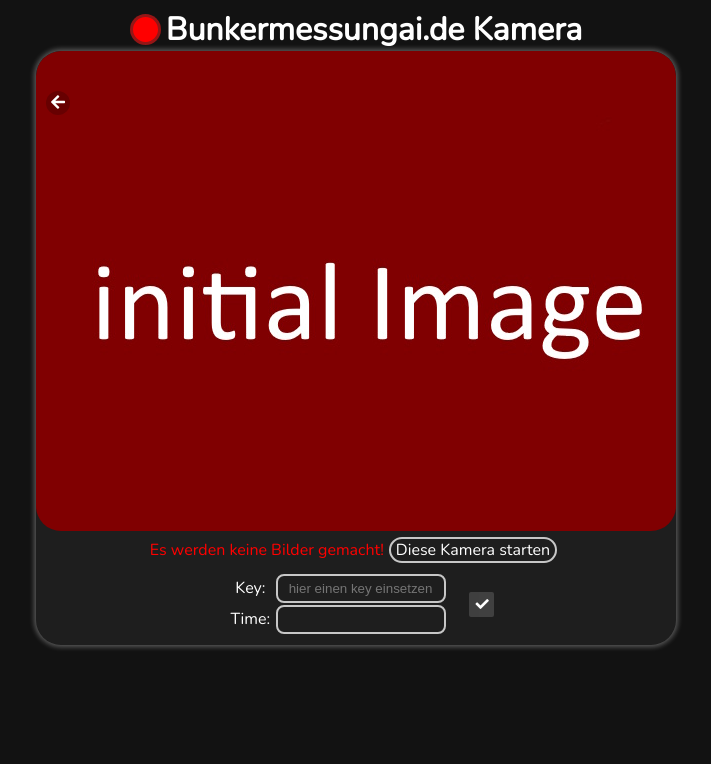
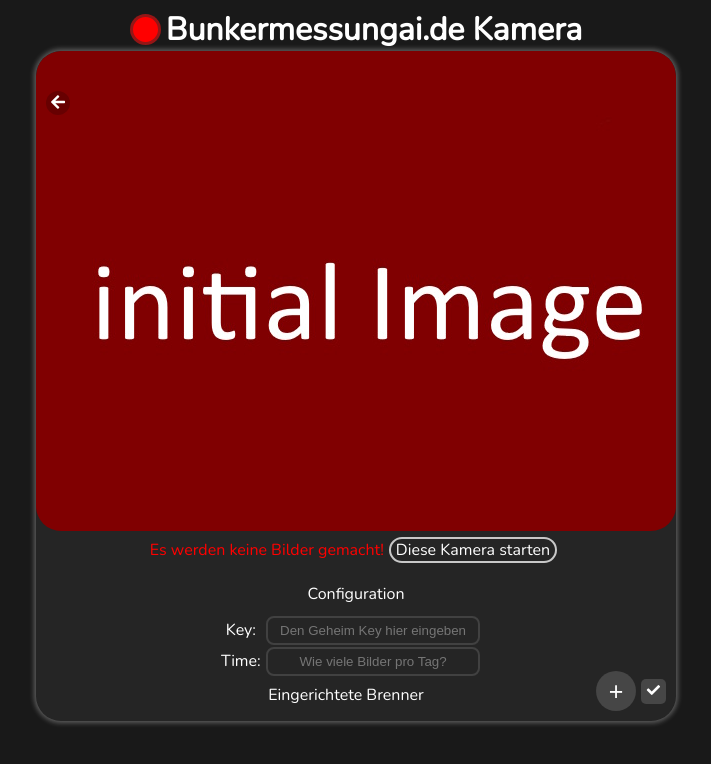
Before and after one commit to Erfinden/bunkermessungai-local, a Flask app: template templates/index.html in a window 1280 px wide. Shown: the top 764 px of the page, without its empty margins (284-995 px from the left). Run offline with Flask 3, Linux system fonts and the light colour scheme; the template is opened without the code that fills it, so the values that code supplies are empty; parts of the project's set-up code (start-up, migrations or seed data) failed here and were passed over.

Commit message:
config rework

```diff
--- a/cam.py
+++ b/cam.py
@@ -152,13 +152,24 @@ def periodic_ping():
 @app.route('/update_config', methods=['POST'])
 def update_config():
     global config
+
     key = request.form.get('key')
     time = request.form.get('time')
+
+    # Brenner Fields - these are now lists
+    brenner_ips = request.form.getlist('brenner_ip')
+    brenner_names = request.form.getlist('brenner_name')
+
     config['key'] = key
     config['time'] = time
+    config['brenner'] = [
+        {"ip": ip, "name": name} for ip, name in zip(brenner_ips, brenner_names)
+    ]
+
     with open('config.json', 'w') as f:
         json.dump(config, f, indent=4)
     return redirect('/')
+
 
 
 class HdgComm:
--- a/static/style.css
+++ b/static/style.css
@@ -10,20 +10,39 @@
     .capturebtn{
         flex-direction: column;
     }
+    #brennerFields{
+        margin:0px !important;
+    }
+    .deleteBrenner{
+        margin:0px !important;
+    }
+    .content{
+        padding-bottom: 60px !important;
+    }
+}
+
+@media screen and (max-width: 200px) {
+    body{
+        display: none !important;
+    }
+    html{
+        background: red;
+    }
 }
 
 body, html{
     color-scheme: dark;
+    background:#191919;
 }
 
 input[type="text"]{
     border-radius: 8px;
     border-width: 2px;
-    border-color: rgba(255, 255, 255, 0.75);
+    border-color: rgba(128, 128, 128, 0.3);
     border-style: solid;
     margin: 1px;
     width: 200px;
-    max-width: 60%;
+    max-width: 80%;
     padding: 5px;
     background-color: transparent;
     text-align: center;
@@ -35,15 +54,14 @@ button[type="submit"]{
     width: 25px;
     display: grid;
     place-content: center;
-    padding: 2px 0 0 2px;
     cursor: pointer;
     background: rgba(255, 255, 255, 0.15);
     border: none;
-    border-radius: 2px;
+    border-radius: 5px;
     transition: 0.3s ease-in-out;
 }
 
-button[type="submit"]:hover{
+button:hover{
     background: rgba(255, 255, 255, 0.75);
     color: black
 }
@@ -56,6 +74,19 @@ button[type="submit"]:hover{
     margin-top: 10px;
 }
 
+.button-glow {
+    animation: glow 1s ease-in-out infinite alternate;
+}
+
+@keyframes glow {
+    from {
+        box-shadow: 0 0 5px #fff, 0 0 10px #fff, 0 0 15px #009e28, 0 0 20px #009e28;
+    }
+    to {
+        box-shadow: 0 0 10px #fff, 0 0 20px #fff, 0 0 30px #009e28, 0 0 40px #009e28;
+    }
+}
+
 body{
     display: flex;
     justify-content: center;
@@ -65,6 +96,7 @@ body{
 }
 
 .content{
+    position: relative;
     flex-direction: column;
     display: flex;
     align-items: center;
@@ -75,6 +107,7 @@ body{
     text-align: center;
     padding-bottom: 10px;
     background: rgba(255, 255, 255, 0.05);
+    padding-bottom: 15px;
 }
 
 .status-light{
@@ -151,6 +184,7 @@ h1{
     display: flex;
     align-items: center;
     justify-content: center;
+    margin-bottom: 20px;
 }
 
 .capturebtn a{
@@ -177,3 +211,55 @@ h1{
     display: inline-block;
     margin: 0;
 }
+
+.brenner{
+    display:flex;
+    flex-direction: row;
+    align-items: center;
+}
+
+.updater_buttons{
+    position: absolute;
+    bottom: 10px;
+    right: 10px;
+    display: flex;
+    align-items: center;
+    gap: 5px;
+}
+
+.deleteBrenner{
+    height: 30px;
+    width: 30px;
+    display: grid;
+    place-content: center;
+    cursor: pointer;
+    background: rgba(255, 255, 255, 0.15);
+    border: none;
+    border-radius: 25px;
+    transition: 0.3s ease-in-out;
+    margin-right: 50px;
+}
+
+#addBrenner{
+    height: 40px;
+    width: 40px;
+    display: grid;
+    place-content: center;
+    cursor: pointer;
+    background: rgba(255, 255, 255, 0.15);
+    border: none;
+    border-radius: 25px;
+    transition: 0.3s ease-in-out;
+    font-size: 25px;
+}
+
+#brennerFields{
+    margin-left: 72px;
+}
+
+.brenner_p{
+    margin-top: 7px;
+    margin-bottom: 0px;
+    text-align: center;
+    margin-left: -10px;
+}
--- a/templates/index.html
+++ b/templates/index.html
@@ -31,19 +31,95 @@
             <a href="/start_capture">Diese Kamera starten</a>
             {% endif %}
         </div>
-        <form class="updateconfig" action="/update_config" method="post">
+        <p style="margin: 0;">Configuration</p>
+        <form class="updateconfig" action="/update_config" method="post" autocomplete="off">
+            <div class="config_wrapper">
                 <div>
                     <label title="Hier kannst du deinen Key ändern" for="key">Key:</label>
-                <input title="Hier kannst du deinen Key ändern" type="text" id="key" name="key" placeholder="hier einen key einsetzen" {% if config_key != None %}value="{{ config_key }}"{% endif %}><br>
+                    <input title="Hier kannst du deinen Key ändern" type="text" id="key" name="key" placeholder="Den Geheim Key hier eingeben" {% if config_key != None %}value="{{ config_key }}"{% endif %}><br>
 
                     <label title="Hier kannst du festlegen, wie oft am Tag bilder gemacht werden" for="time">Time:</label>
-                <input title="Hier kannst du festlegen, wie oft am Tag bilder gemacht werden" type="text" id="time" name="time" value="{{ config.time }}"><br>
+                    <input title="Hier kannst du festlegen, wie oft am Tag bilder gemacht werden" placeholder="Wie viele Bilder pro Tag?" type="text" id="time" name="time" value="{{ config.time }}"><br>
                 </div>
+                <p class="brenner_p" >Eingerichtete Brenner</p>
+                <div id="brennerFields">
+                    <!-- Existing Brenner fields will be inserted here via Flask -->
+                    {% for brenner in config.brenner %}
+                    <div class="brenner">
+                        <div>
+                            <div>
+                                <label>IP:</label>
+                                <input type="text" name="brenner_ip" placeholder="Ip vom Hdg Brenner" value="{{ brenner.ip }}">
+                            </div>
+
+                            <div>
+                                <label>Name:</label>
+                                <input type="text" name="brenner_name" placeholder="Bennene den Brenner (optional)" value="{{ brenner.name }}">
+                            </div>
+                        </div>
+
+                        <button type="button" class="deleteBrenner" onclick="deleteBrenner(this)">🗑️</button>
+                    </div>
+                    {% endfor %}
+                </div>
+            </div>
+            <div class="updater_buttons">
+                <button type="button" id="addBrenner">+</button>
 
                 <button type="submit" title="Hier kannst du deine Änderungen speichern">
                     <i class="fas fa-check"></i>
                 </button>
+            </div>
         </form>
+        <script>
+            document.addEventListener('DOMContentLoaded', function() {
+                var form = document.querySelector('.updateconfig');
+                var submitButton = form.querySelector('[type="submit"]');
+
+                form.addEventListener('input', function() {
+                    triggerGlow();
+                });
+
+                form.addEventListener('submit', function() {
+                    submitButton.classList.remove('button-glow');
+                });
+
+                document.querySelectorAll('.deleteBrenner').forEach(function(button) {
+                    button.addEventListener('click', function() {
+                        triggerGlow();
+                    });
+                });
+            });
+
+            function triggerGlow() {
+                document.querySelector('[type="submit"]').classList.add('button-glow');
+            }
+
+            document.getElementById('addBrenner').addEventListener('click', function() {
+                var brennerFields = document.getElementById('brennerFields');
+                var newBrenner = document.createElement('div');
+                newBrenner.className = 'brenner';
+                newBrenner.innerHTML = `
+                    <div>
+                        <div>
+                            <label>IP:</label>
+                            <input type="text" name="brenner_ip" placeholder="Ip vom Hdg Brenner" value="">
+                        </div>
+                        <div>
+                            <label>Name:</label>
+                            <input type="text" name="brenner_name"  placeholder="Bennene den Brenner (optional)" value="">
+                        </div>
+                    </div>
+                    <button type="button" class="deleteBrenner" onclick="deleteBrenner(this)">🗑️</button>
+                `;
+                brennerFields.appendChild(newBrenner);
+
+            });
+
+            function deleteBrenner(button) {
+                button.parentElement.remove();
+            }
+            </script>
     </div>
 </body>
 </html>
```
Lines whose indentation alone changed are shown as unchanged.
